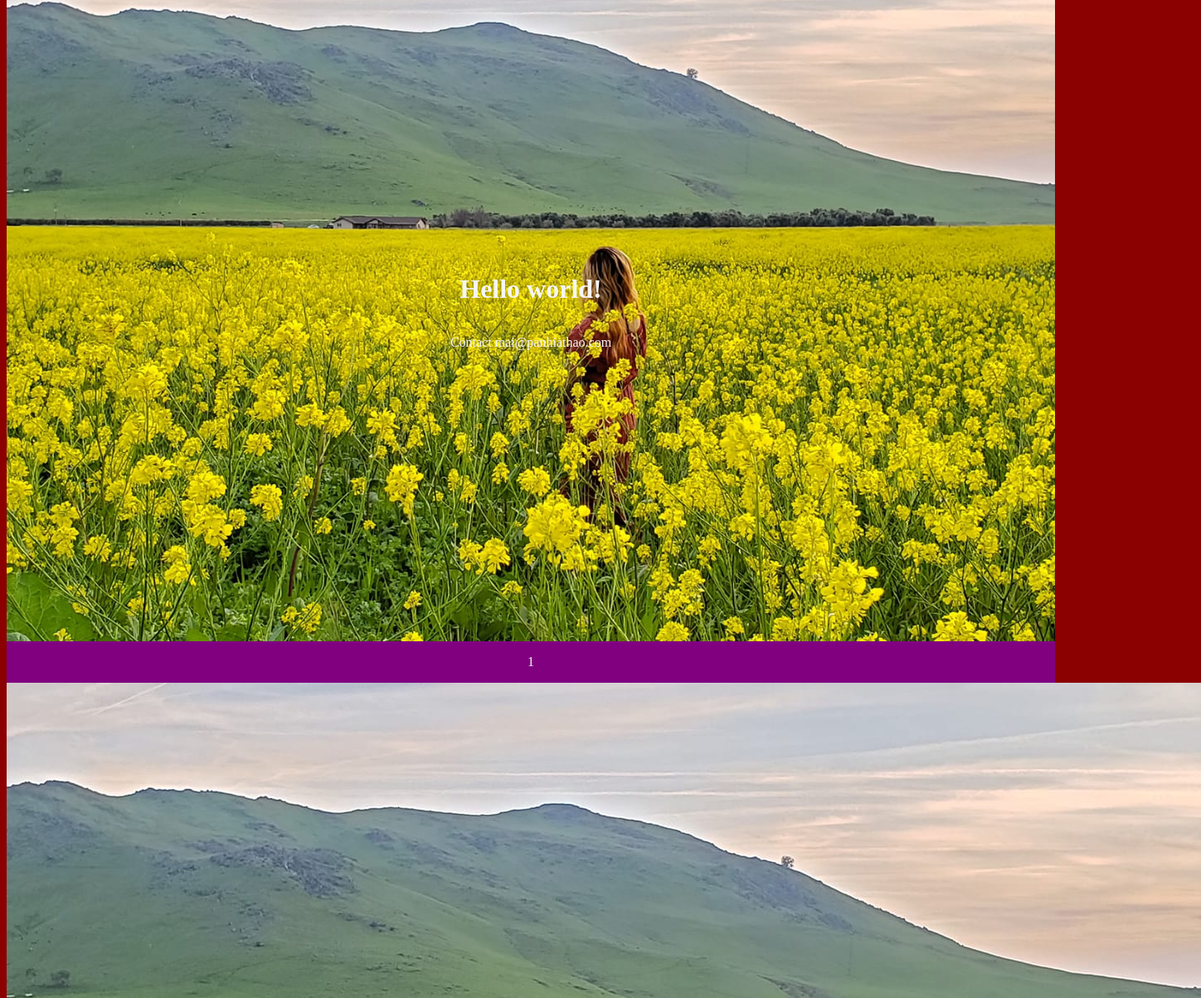
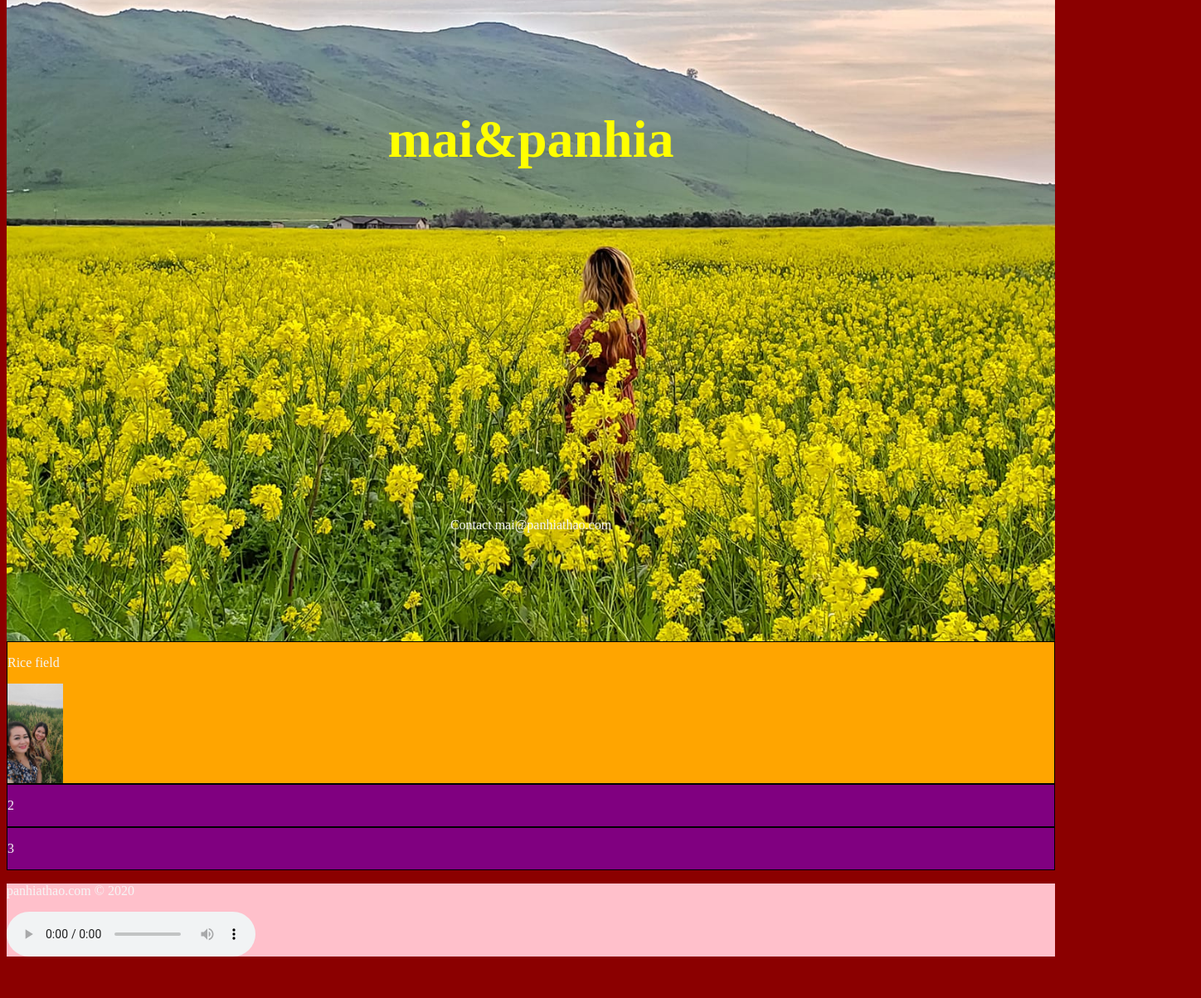
Before and after one commit to Panhiathao/mai-panhiathao.com, a plain HTML site: page index.html in a window 1280 px wide. Shown: the part 35-1238 px from the top of the page at 83% size, 1448 px wide, since content can reach past the window. After the commit the page ends 1196 px from the top, so only its background shows below. Drawn offline with Linux system fonts and the light colour scheme.

Commit message:
add image

```diff
--- a/index.css
+++ b/index.css
@@ -1,7 +1,7 @@
 body {
     background-color: darkred;
     color: whitesmoke;
-    text-align: center;
+
 
 }
 
@@ -18,28 +18,51 @@ header {
 
 }
 
+
 main {
     background-color: blue;
     display: flex;
     flex-direction: column;
+}
 
 
-}
 
 footer {
     background-color: pink;
 }
 
+h1 {
+    color: yellow;
+    text-align: left;
+    font-size: 4em;
+    padding-bottom: 45vh;
+}
+
+
 section {
     background-color: purple;
+    border: 1px solid black;
+    display: flex;
+    flex-direction: column;
+}
+
+article {
+    background-color: orange;
+    border: 1px dash white;
+    display: flex;
+    flex-direction: row;
+}
+
+img {
+    height: 15vh;
 }
 
 @media (max-width: 480px) {
-    main {
+    section {
         flex-direction: column;
     }
 
-    section {
+    article {
         width: 100vw;
         height: 40vh;
     }
--- a/index.html
+++ b/index.html
@@ -1,17 +1,21 @@
 <html>
     <head>
-        <title>mai&panhia</title>
+        <title>mai.panhiathao.com</title>
         <link rel="stylesheet" href="index.css"/>
     </head>
     <body>
         <header>
-            <h1>Hello world!</h1>
+            <h1>mai&panhia</h1>
             <p>Contact mai@panhiathao.com</p>
         </header>
         <main>
             <section>
-                <p>1</p>
-                <img src="image/maiyellowflower.jpg"/>
+                <article>
+                    <p>Rice field</p>
+                </article>
+                <article>
+                    <img src="image/mai&panhia.jpg" />
+                </article>
             </section>
             <section>
                 <p>2</p>
```
Also changed, not shown: image/mai&pan.jpg (added), image/mai&panhia.jpg (added).
